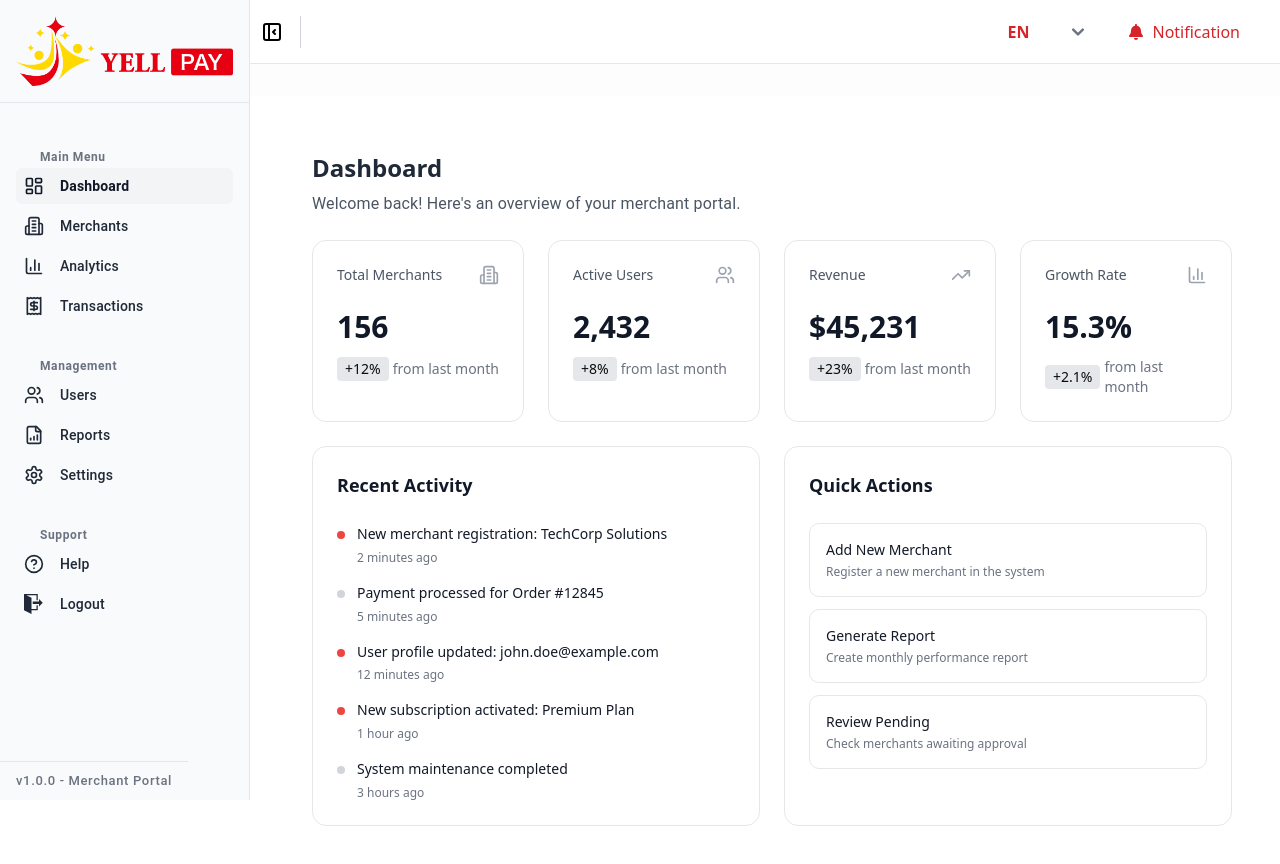
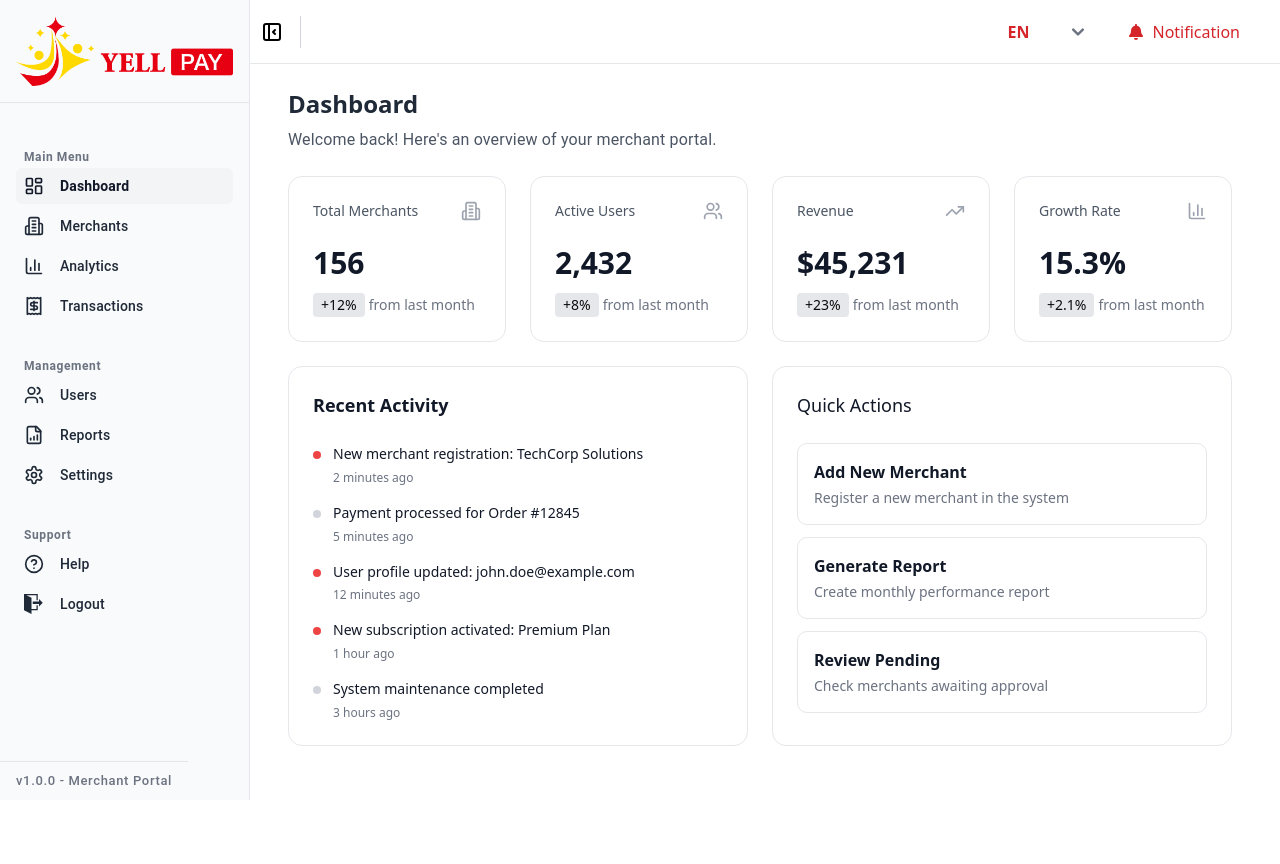
Before and after one commit to afsanaeva-jbc/yellpay-admin, a React (Vite) app: page /dashboard in a window 1280 px wide. Shown: the top 864 px of the page. After the commit the page ends 810 px from the top, so only its background shows below. Built offline with nearby package versions, Linux system fonts and the light colour scheme.

Commit message:
update the spacing of layout and intregrate prettier

```diff
--- a/package.json
+++ b/package.json
@@ -7,7 +7,9 @@
     "dev": "vite",
     "build": "tsc -b && vite build",
     "lint": "eslint .",
-    "preview": "vite preview"
+    "preview": "vite preview",
+    "format": "prettier --write .",
+    "format:check": "prettier --check ."
   },
   "dependencies": {
     "@emotion/react": "^11.14.0",
@@ -68,7 +70,7 @@
     "eslint-plugin-react-refresh": "^0.4.19",
     "globals": "^15.15.0",
     "postcss": "^8.5.6",
-    "prettier": "3.5.3",
+    "prettier": "^3.5.3",
     "tailwindcss": "^4.1.12",
     "typescript": "~5.7.2",
     "typescript-eslint": "^8.24.1",
--- /dev/null
+++ b/prettier.config.js
@@ -0,0 +1,9 @@
+module.exports = {
+  semi: true,
+  singleQuote: true,
+  trailingComma: 'es5',
+  tabWidth: 2,
+  printWidth: 100,
+  bracketSpacing: true,
+  arrowParens: 'always'
+};
--- a/src/components/common/DynamicCard.tsx
+++ b/src/components/common/DynamicCard.tsx
@@ -121,7 +121,7 @@ const DynamicCard: React.FC<DynamicCardProps> = ({
   const renderActionsCard = (): React.ReactElement => (
     <div className={`${width} bg-white rounded-xl  border border-gray-200 p-6 hover:shadow-sm transition-all duration-200 ${className}`}>
       <div className="flex items-center justify-between mb-6">
-        <h3 className="text-lg font-semibold text-gray-900">{title}</h3>
+        <h3 className="text-lg font-medium text-gray-900">{title}</h3>
         {icon && (
           <div className="text-gray-400">
             {icon}
@@ -136,11 +136,11 @@ const DynamicCard: React.FC<DynamicCardProps> = ({
           >
             <div className="flex items-start gap-3">
               <div className="flex-1">
-                <h4 className="text-sm font-medium text-gray-900 group-hover:text-blue-600 transition-colors">
+                <h4 className="text-md font-semibold text-gray-900 ">
                   {action.title}
                 </h4>
                 {action.description && (
-                  <p className="text-xs text-gray-500 mt-1">{action.description}</p>
+                  <p className="text-sm text-gray-500 mt-1">{action.description}</p>
                 )}
               </div>
             </div>
--- a/src/layout/Sidebar.tsx
+++ b/src/layout/Sidebar.tsx
@@ -31,7 +31,7 @@ const SideBar = ({ open }: SideBarProps) => {
     route: string | undefined,
     hasChildren: boolean,
     name: string,
-    type: string
+    type: string,
   ) => {
     if (hasChildren) {
       setExpandedIndex(expandedIndex === index ? null : index);
@@ -47,7 +47,7 @@ const SideBar = ({ open }: SideBarProps) => {
 
   const handleChildListItemClick = (
     parentIndex: number,
-    route: string | undefined
+    route: string | undefined,
   ) => {
     if (route) {
       navigate(route);
@@ -64,7 +64,7 @@ const SideBar = ({ open }: SideBarProps) => {
 
       if (item.children && item.children.length > 0) {
         const childMatch = item.children.find(
-          (child) => child.route === location.pathname
+          (child) => child.route === location.pathname,
         );
         if (childMatch) {
           return { parentIndex: index, isChild: true };
@@ -89,13 +89,13 @@ const SideBar = ({ open }: SideBarProps) => {
   // Group items by section
   const mainMenuItems = sideBarItems.filter((item) => item.section === "main");
   const managementItems = sideBarItems.filter(
-    (item) => item.section === "management"
+    (item) => item.section === "management",
   );
   const supportItems = sideBarItems.filter(
-    (item) => item.section === "support"
+    (item) => item.section === "support",
   );
   const documentItems = sideBarItems.filter(
-    (item) => item.section === "documents"
+    (item) => item.section === "documents",
   );
 
   const renderMenuItems = (items: typeof sideBarItems, startIndex: number) => {
@@ -126,7 +126,7 @@ const SideBar = ({ open }: SideBarProps) => {
                 item.route,
                 !!item.children,
                 item?.name ?? "",
-                item?.type ?? ""
+                item?.type ?? "",
               )
             }
           >
@@ -278,7 +278,7 @@ const SideBar = ({ open }: SideBarProps) => {
           <Typography
             variant="caption"
             sx={{
-              px: 3,
+              px: 1,
               py: 1,
               color: "#6b7280",
               fontWeight: 600,
@@ -298,7 +298,7 @@ const SideBar = ({ open }: SideBarProps) => {
               <Typography
                 variant="caption"
                 sx={{
-                  px: 3,
+                  px: 1,
                   py: 1,
                   color: "#6b7280",
                   fontWeight: 600,
@@ -321,7 +321,7 @@ const SideBar = ({ open }: SideBarProps) => {
               <Typography
                 variant="caption"
                 sx={{
-                  px: 3,
+                  px: 1,
                   py: 1,
                   color: "#6b7280",
                   fontWeight: 600,
@@ -336,13 +336,12 @@ const SideBar = ({ open }: SideBarProps) => {
               supportItems,
               mainMenuItems.length +
                 managementItems.length +
-                documentItems.length
+                documentItems.length,
             )}
           </>
         )}
       </List>
-      <Box
-      >
+      <Box>
         {open ? (
           <Typography
             variant="caption"
--- a/src/layout/index.tsx
+++ b/src/layout/index.tsx
@@ -23,7 +23,7 @@ const Layout = ({ children }: LayoutProps) => {
       {/* Sidebar*/}
       <SideBar open={sidebarOpen} />
 
-      {/* Main content area that adjusts to sidebar */}
+      {/* Main content adjusts to sidebar */}
       <Box
         sx={{
           ml: sidebarOpen ? 30 : 7,
@@ -31,14 +31,14 @@ const Layout = ({ children }: LayoutProps) => {
           minHeight: "100vh",
         }}
       >
-        {/* Navbar - positioned relative to the main content area */}
+        {/* Navbar */}
         <Navbar sidebarOpen={sidebarOpen} setSidebarOpen={setSidebarOpen} />
 
-        {/* Header/Title area */}
+        {/* Header */}
         <Box
           sx={{
             backgroundColor: theme.palette.grey[300],
-            py: 2,
+            // py: 2,
             px: 6,
           }}
         >
@@ -50,9 +50,8 @@ const Layout = ({ children }: LayoutProps) => {
         {/* Main content */}
         <Box
           sx={{
-            pb: 11.625,
-            pt: 4,
-            pl: 6, // Add some padding for content
+            pb: 5,
+            pl: 3,
             pr: 3,
             minHeight: `calc(100vh - 13.3rem)`,
           }}
--- a/src/pages/Dashboard/index.tsx
+++ b/src/pages/Dashboard/index.tsx
@@ -10,11 +10,10 @@ const { t } = useTranslation("sideBar");
     <div className="p-6">
       <div className="mb-6">
         <h1 className="text-2xl font-bold text-gray-800 mb-2">{t("dashboard")}</h1>
-        <Typography className="text-gray-600">
+        <Typography className="text-gray-600 letter-spacing-md text-sm">
          Welcome back! Here's an overview of your merchant portal.
         </Typography>
       </div>
-
      <DashboardCards />
     </div>
   );
```
Also changed, not shown: 1 other file (tests, documents, lock files or other folders).
